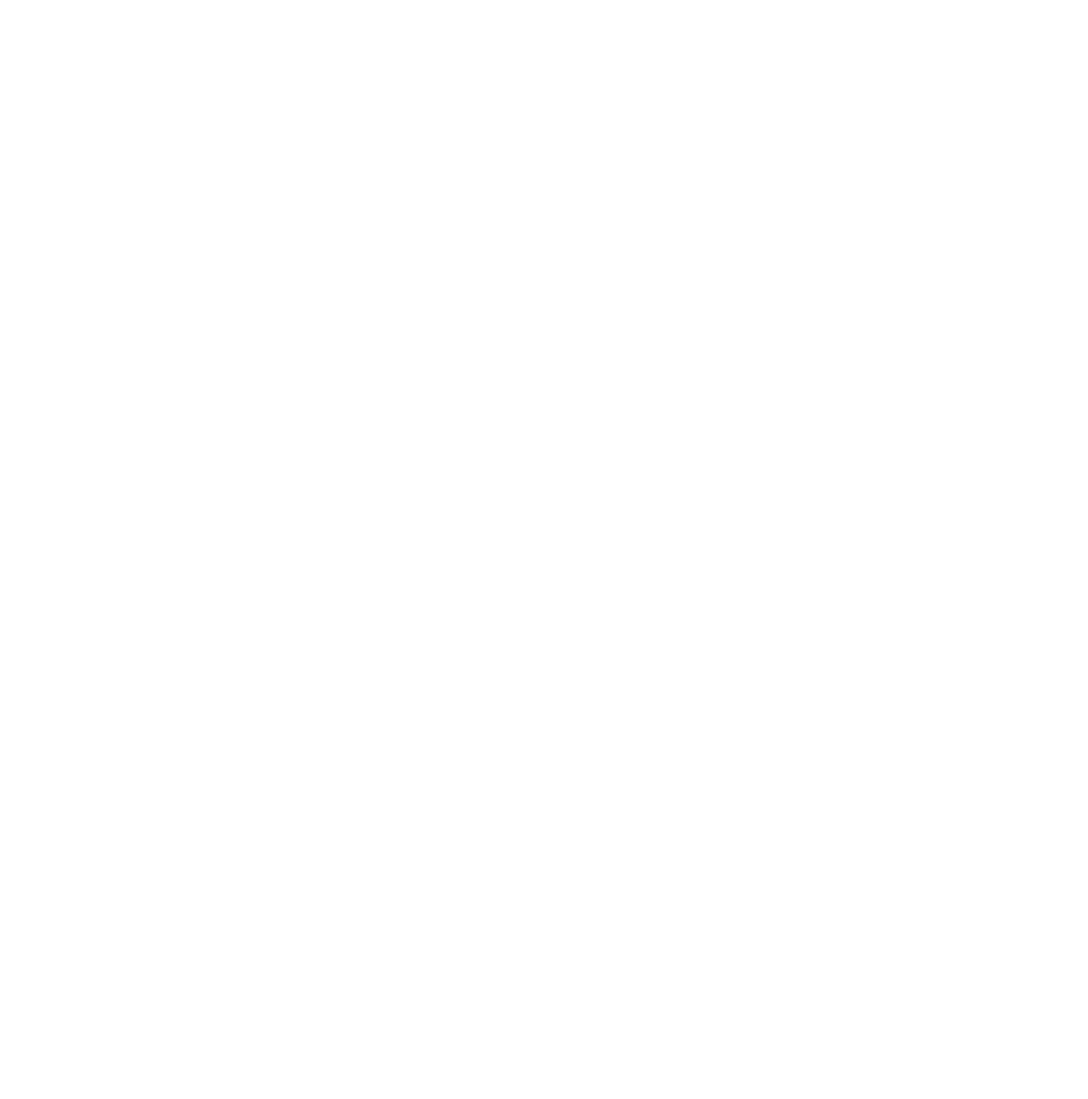
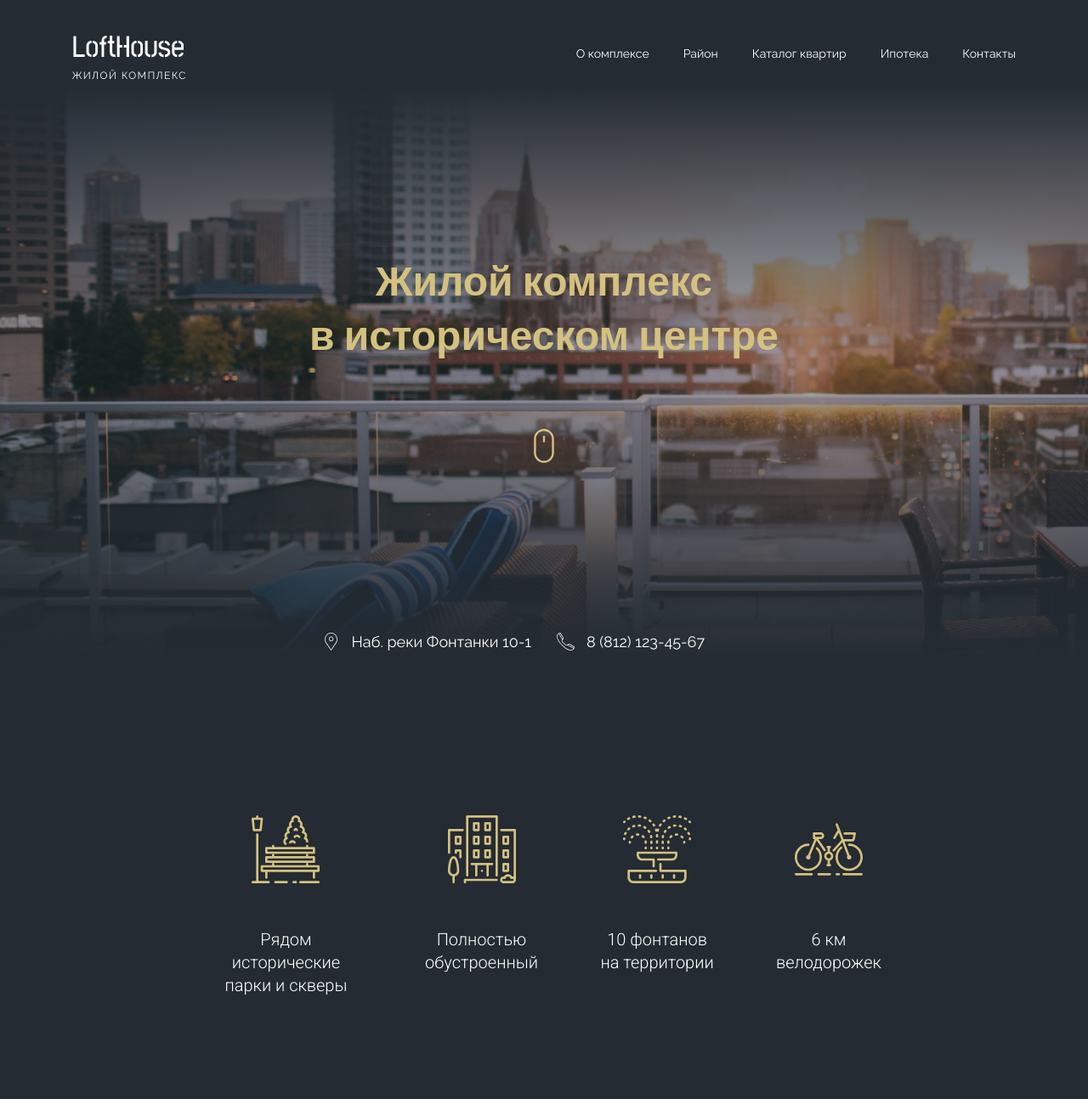
Before and after one commit to YyrasKawa/LOFTHOUSE, a plain HTML site: page index.html in a window 1280 px wide. Shown: the whole page at 85% size. Before the commit the page ends 800 px from the top, so only its background shows below. Drawn offline with nearby package versions, Linux system fonts and the light colour scheme.

Commit message:
start: header and benefits section

```diff
--- /dev/null
+++ b/SCSS/base/_base.scss
@@ -0,0 +1,56 @@
+@import url('https://fonts.googleapis.com/css2?family=Playfair+Display:wght@700&family=Raleway:wght@400;700&family=Roboto:wght@300&display=swap');
+
+/*
+font-family: 'Playfair Display', serif;
+font-family: 'Raleway', sans-serif;
+font-family: 'Roboto', sans-serif;
+*/
+
+body {
+    font-family: $font-main;
+    background-color: $dark;
+    color: $white;
+    font-size: 16px;
+}
+
+a {
+    color: $white;
+    transition: color 0.2s ease-in;
+
+
+    &:hover {
+        color: $accent;
+    }
+}
+
+.container {
+    margin: 0 auto;
+    padding: 0 15px;
+    max-width: 1140px;
+
+    &--sm {
+        max-width: 824px;
+    }
+}
+
+.text-right {
+    text-align: right;
+}
+
+.visually-hidden {
+    /* Contain text within 1px box */
+	height: 1px;
+	overflow: hidden;
+	width: 1px;
+
+	/* Keep the layout */
+	position: absolute;
+
+	/* Remove any visible trace (e.g. background color) */
+	clip: rect(1px 1px 1px 1px); /* IE6, IE7 */
+	clip: rect(1px, 1px, 1px, 1px);
+	clip-path: inset(50%); /* browsers in the future */
+
+	/* Prevent the screen reader to skip spaces between words */
+	white-space: nowrap;
+}
--- /dev/null
+++ b/SCSS/base/_reset.scss
@@ -0,0 +1,110 @@
+/* Reset and base styles  */
+* {
+  padding: 0px;
+  margin: 0px;
+  border: none;
+}
+
+*,
+*::before,
+*::after {
+  box-sizing: border-box;
+}
+
+/* Links */
+
+a,
+a:link,
+a:visited {
+  text-decoration: none;
+}
+
+a:hover {
+  text-decoration: none;
+}
+
+/* Common */
+
+aside,
+nav,
+footer,
+header,
+section,
+main {
+  display: block;
+}
+
+h1,
+h2,
+h3,
+h4,
+h5,
+h6,
+p {
+  font-size: inherit;
+  font-weight: inherit;
+}
+
+ul,
+ul li {
+  list-style: none;
+}
+
+img {
+  vertical-align: top;
+}
+
+img,
+svg {
+  max-width: 100%;
+  height: auto;
+}
+
+address {
+  font-style: normal;
+}
+
+/* Form */
+
+input,
+textarea,
+button,
+select {
+  font-family: inherit;
+  font-size: inherit;
+  color: inherit;
+  background-color: transparent;
+}
+
+input::-ms-clear {
+  display: none;
+}
+
+button,
+input[type="submit"] {
+  display: inline-block;
+  box-shadow: none;
+  background-color: transparent;
+  background: none;
+  cursor: pointer;
+}
+
+input:focus,
+input:active,
+button:focus,
+button:active {
+  outline: none;
+}
+
+button::-moz-focus-inner {
+  padding: 0;
+  border: 0;
+}
+
+label {
+  cursor: pointer;
+}
+
+legend {
+  display: block;
+}
--- /dev/null
+++ b/SCSS/base/_vars.scss
@@ -0,0 +1,17 @@
+/*
+font-family: 'Playfair Display', serif;
+font-family: 'Raleway', sans-serif;
+font-family: 'Roboto', sans-serif;
+*/
+
+// Fonts
+$font-main: 'Raleway', sans-serif;
+$font-accent: 'Playfair Display', sans-serif;
+$font-secondary: 'Roboto', sans-serif;
+
+// Colors
+
+$dark: #242B33;
+$accent: #d4c17f;
+$white: #fff;
+$footer-bg: #2d343c;
--- /dev/null
+++ b/SCSS/blocks/_benefits.scss
@@ -0,0 +1,25 @@
+.benefits {
+    padding: 120px 0;
+
+}
+
+
+.benefits__row {
+    display: flex;
+    justify-content: center;
+    column-gap: 70px;
+}
+
+.benefits__item {
+    text-align: center;
+}
+
+.benefits__item-img {
+    margin-bottom: 53px;
+}
+
+.benefits__item-text {
+    font-size: 20px;
+    line-height: 1.35;
+    font-family: $font-secondary;
+}
--- /dev/null
+++ b/SCSS/blocks/_header.scss
@@ -0,0 +1,49 @@
+.header {
+  display: flex;
+  flex-direction: column;
+  justify-content: space-between;
+  padding-top: 30px;
+  padding-bottom: 74px;
+  min-height: 840px;
+  background: linear-gradient(
+      180deg,
+      #242b33 11.98%,
+      rgba(45, 52, 60, 0.38) 51.04%,
+      #242b33 92.19%
+    ),
+    url(./../img/header/hero-img.jpg), lightgray 50% / cover no-repeat;
+}
+
+
+
+
+.header__top-row {
+    display: flex;
+    justify-content: space-between;
+    align-items: center;
+}
+
+.header__title {
+    position: relative;
+    text-align: center;
+    font-family: $font-accent;
+    font-size: 48px;
+    color: $accent;
+    font-weight: 700;
+    line-height: normal;
+    padding-bottom: 121px;
+}
+
+.header__title-icon {
+    position: absolute;
+    bottom: 0;
+    left: 50%;
+    transform: translate(-50%, 0%);
+
+}
+
+.header__footer {
+    display: grid;
+    grid-template-columns: 1fr 1fr;
+    gap: 30px;
+}
--- /dev/null
+++ b/SCSS/blocks/_info.scss
@@ -0,0 +1,28 @@
+.info {
+  position: relative;
+  font-size: 18px;
+
+  &--map,
+  &--tel {
+    padding-left: 35px;
+
+    &::before {
+      content: "";
+      position: absolute;
+      left: 0;
+      top: 0;
+      width: 21px;
+      height: 21px;
+
+      background-repeat: no-repeat;
+    }
+  }
+
+  &--map::before {
+    background-image: url("./../img/header/placeholder.svg");
+  }
+
+  &--tel::before {
+    background-image: url("./../img/header/phone-call.svg");
+  }
+}
--- /dev/null
+++ b/SCSS/blocks/_nav.scss
@@ -0,0 +1,8 @@
+.nav {
+    font-size: 14px;
+}
+
+.nav-list {
+    display: flex;
+    column-gap: 40px;
+}
--- /dev/null
+++ b/SCSS/main.scss
@@ -0,0 +1,10 @@
+// Base
+@import './base/reset';
+@import './base/vars';
+@import './base/base';
+
+// Blocks
+@import './blocks/header';
+@import './blocks/nav';
+@import './blocks/info';
+@import './blocks/benefits';
--- a/index.html
+++ b/index.html
@@ -3,9 +3,75 @@
 <head>
     <meta charset="UTF-8">
     <meta name="viewport" content="width=device-width, initial-scale=1.0">
-    <title>Document</title>
+    <title>LoftHouse</title>
+    <link rel="stylesheet" href="./css/main.css">
 </head>
 <body>
+    <header class="header">
+            <div class="header__top">
+                <div class="container">
+                    <div class="header__top-row">
+                        <a href="index.html">
+                            <img src="./img/logo.svg" alt="LoftHouse">
+                        </a>
+                        <div class="header__nav">
+                            <nav class="nav">
+                                <ul class="nav-list">
+                                    <li><a href="#!">О комплексе</a></li>
+                                    <li><a href="#!">Район</a</li>
+                                    <li><a href="#!">Каталог квартир</a></li>
+                                    <li><a href="#!">Ипотека</a></li>
+                                    <li><a href="#!">Контакты</a></li>
+                                </ul>
+                            </nav>
+                        </div>
+                    </div>
+                </div>
+            </div>
+                <div class="container">
+                    <h1 class="header__title">Жилой комплекс <br>в историческом центре
+                    <a href="#benefits">
+                        <img class="header__title-icon" src="./img/header/mouse.svg" alt="Scroll next">
+                    </a>
+                    </h1>
+                </div>
+            <div class="header__footer">
+                    <div class="text-right">
+                        <a href="#section-map" class="info info--map">Наб. реки Фонтанки 10-1</a>
+                    </div>
+                    <a href="+781211234567!" class="info info--tel">8 (812) 123-45-67</a>
 
+            </div>
+    </header>
+
+    <main>
+        <section class="benefits">
+            <h2 class="visually-hidden">Преимущества ЖК</h2>
+            <div class="container container--sm">
+                <div class="benefits__row">
+                    <div class="benefits__item">
+                        <img src="./img/benefits/bench.svg" alt="icon bench" class="benefits__item-img">
+                        <p class="benefits__item-text">Рядом исторические
+                            парки&nbsp;и&nbsp;скверы</p>
+                    </div>
+                    <div class="benefits__item">
+                        <img src="./img/benefits/building.svg" alt="icon building" class="benefits__item-img">
+                        <p class="benefits__item-text">Полностью
+                            обустроенный</p>
+                    </div>
+                     <div class="benefits__item">
+                        <img src="./img/benefits/fountain.svg" alt="icon fountain" class="benefits__item-img">
+                        <p class="benefits__item-text">10 фонтанов
+                            на территории</p>
+                    </div>
+                    <div class="benefits__item">
+                        <img src="./img/benefits/bicycle.svg" alt="icon bicycle" class="benefits__item-img">
+                        <p class="benefits__item-text">6 км
+                            велодорожек</p>
+                    </div>
+                </div>
+            </div>
+        </section>
+    </main>
 </body>
 </html>
```
Also changed, not shown: css/main.css (added), css/main.min.css (added), img/benefits/bench.svg (added), img/benefits/bicycle.svg (added), img/benefits/building.svg (added), img/benefits/fountain.svg (added), img/header/hero-img.jpg (added), img/header/mouse.svg (added), img/header/phone-call.svg (added), img/header/placeholder.svg (added), img/logo.svg (added), 1 other file.
